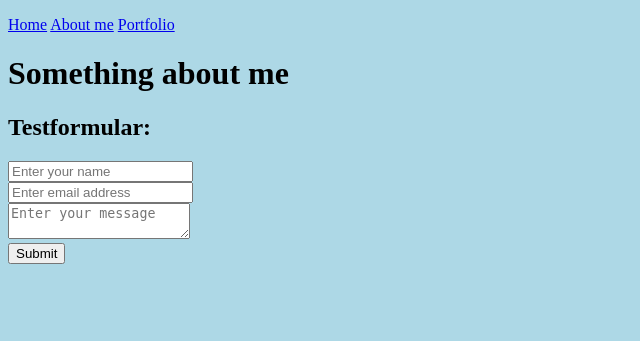
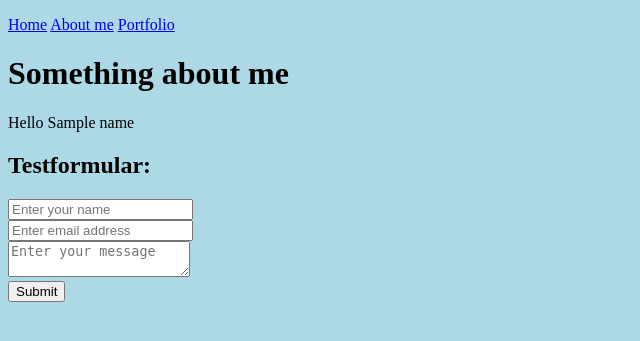
Before and after one commit to Orion1602/Flasktest, a Flask app: template templates/about.html in a window 1280 px wide. Shown: the top 341 px of the page, without its empty margins (0-640 px from the left). Run offline with Flask 2, Linux system fonts and the light colour scheme; the template is opened without the code that fills it: most values are stand-ins (such as "Sample title", 1, 10 or a date in 2020).

Commit message:
mit cookie

```diff
--- a/main.py
+++ b/main.py
@@ -1,4 +1,4 @@
-from flask import Flask, render_template, request
+from flask import Flask, render_template, request, make_response
 import datetime
 app = Flask(__name__)
 
@@ -14,7 +14,8 @@ def index():
 @app.route("/about-me", methods=["GET", "POST"])
 def about_me():
     if request.method == "GET":
-        return render_template("about.html")
+        user_name = request.cookies.get("user_name")
+        return render_template("about.html", name=user_name)
     elif request.method == "POST":
         contact_name = request.form.get("contact-name")
         contact_email = request.form.get("contact-email")
@@ -24,7 +25,10 @@ def about_me():
         print(contact_email)
         print(contact_message)
 
-        return render_template("success.html")
+        response = make_response (render_template("success.html"))
+        response.set_cookie("user_name", contact_name)
+
+        return response
 
 
 
--- a/templates/about.html
+++ b/templates/about.html
@@ -9,6 +9,9 @@
         </p>
 
         <h1>Something about me</h1>
+        {% if name %}
+                <p>Hello {{name}}</p>
+        {% endif %}
 
 <h2>Testformular:</h2>
 <form method="post" action="/about-me">
```
